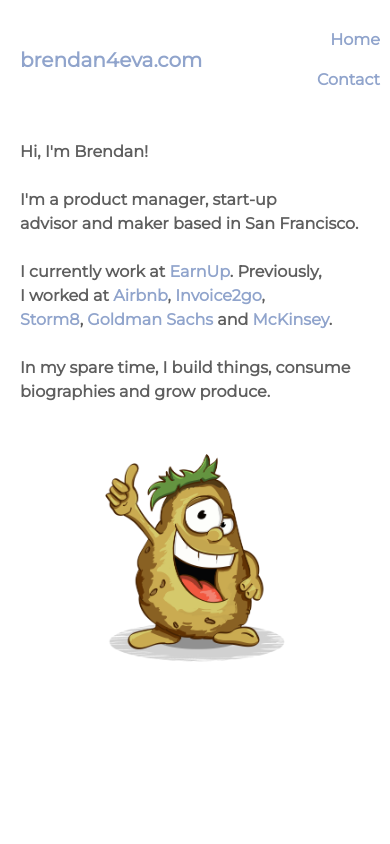
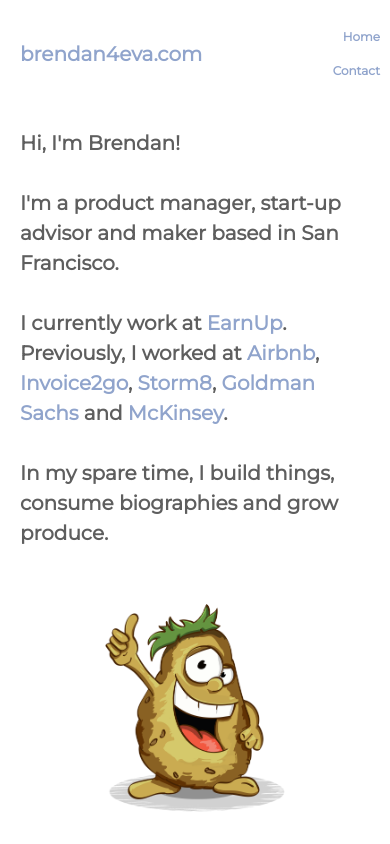
Before and after one commit to brendan4eva/personal-site, a PHP site: page /index.html in a window 390 px wide. Shown: the top 844 px of the page. Before the commit the page ends 662 px from the top, so only its background shows below. Run offline with PHP 8.4, Linux system fonts and the light colour scheme.

Commit message:
Updated the mainText size on mobile and increased the font-weight to bolder

```diff
--- a/styles.css
+++ b/styles.css
@@ -37,10 +37,14 @@
                 padding:10px;
                 margin:0px;
             }
+            .nav {
+                font-size: 12px;
+            }
             #mainText {
                 padding:10px;
                 margin-left: 10px;
-                font-size: 16px;
+                font-size: 20px;
+                font-weight: bolder;
             }
             .container-fluid {
                 font-size: 16px;
```
